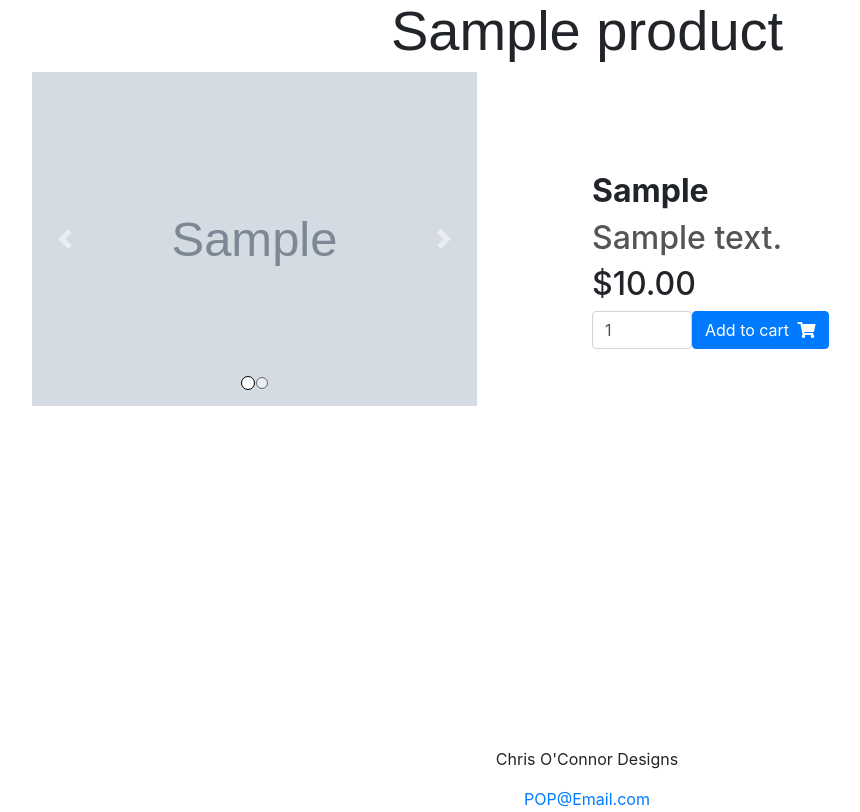
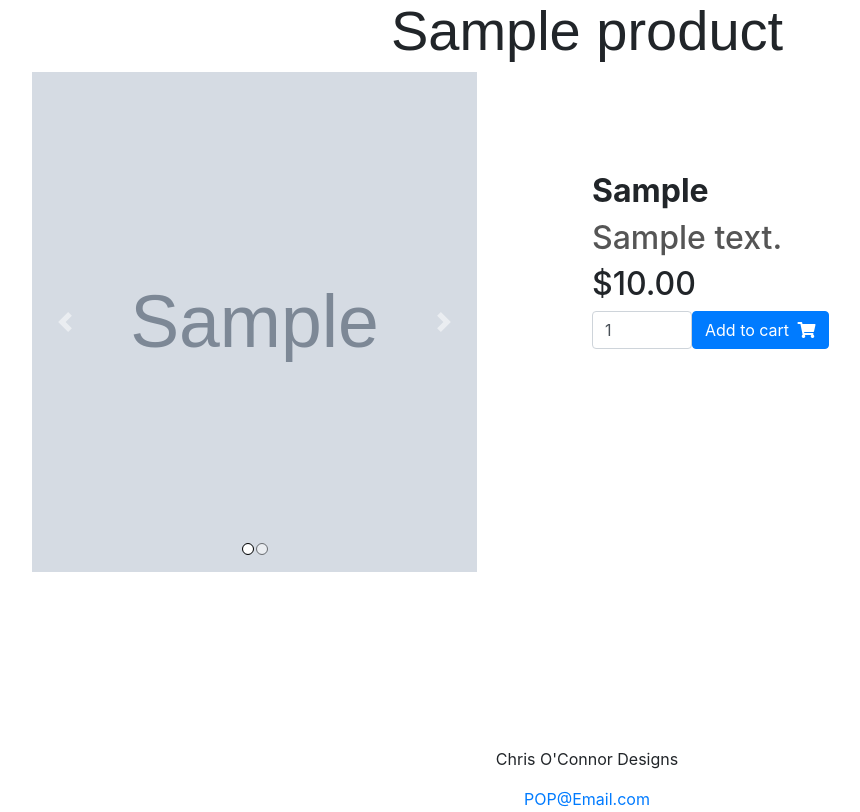
Before and after one commit to chrisoc19/Ecommerce-Project, a Django app: a page that uses products/templates/products_detail.html in a window 1280 px wide. Shown: the part 124-936 px from the top of the page, without its empty margins (53-913 px from the left). Run offline with Django 3.2, Linux system fonts and the light colour scheme; tables that the repository leaves empty hold one stand-in row (values such as "Sample post"); grey boxes marked "Sample" are stand-in pictures; some libraries are stand-ins or nearby versions.

```diff
--- a/products/templates/products_detail.html
+++ b/products/templates/products_detail.html
@@ -16,9 +16,9 @@
     <li data-target="#carouselExampleIndicators" data-slide-to="1"></li>
 
   </ol>
-  <div class="carousel-inner" >
+  <div class="carousel-inner " >
     <div class="carousel-item active">
-      <img   class="d-block w-100 " src="{{ MEDIA_URL }}{{ products.image2 }}" alt="First slide" >
+      <img   class="d-block w-100 img-detail" src="{{ MEDIA_URL }}{{ products.image2 }}" alt="First slide" >
     </div>
     <div class="carousel-item">
       <img class="d-block w-100 img-detail" src="{{ MEDIA_URL }}{{ products.image }}" alt="Second slide" >
--- a/static/css/custom.css
+++ b/static/css/custom.css
@@ -126,13 +126,8 @@ caption p {
    border-radius: 10px!important;
  }
 
- .carousel-indicators .active {
-   width: 12px;
-   height: 12px;
-   margin: 0;
-   background-color: #333 \59;
-   background-color: rgba(255, 0, 0, 50);
-}
+
+
 
 
 
```
